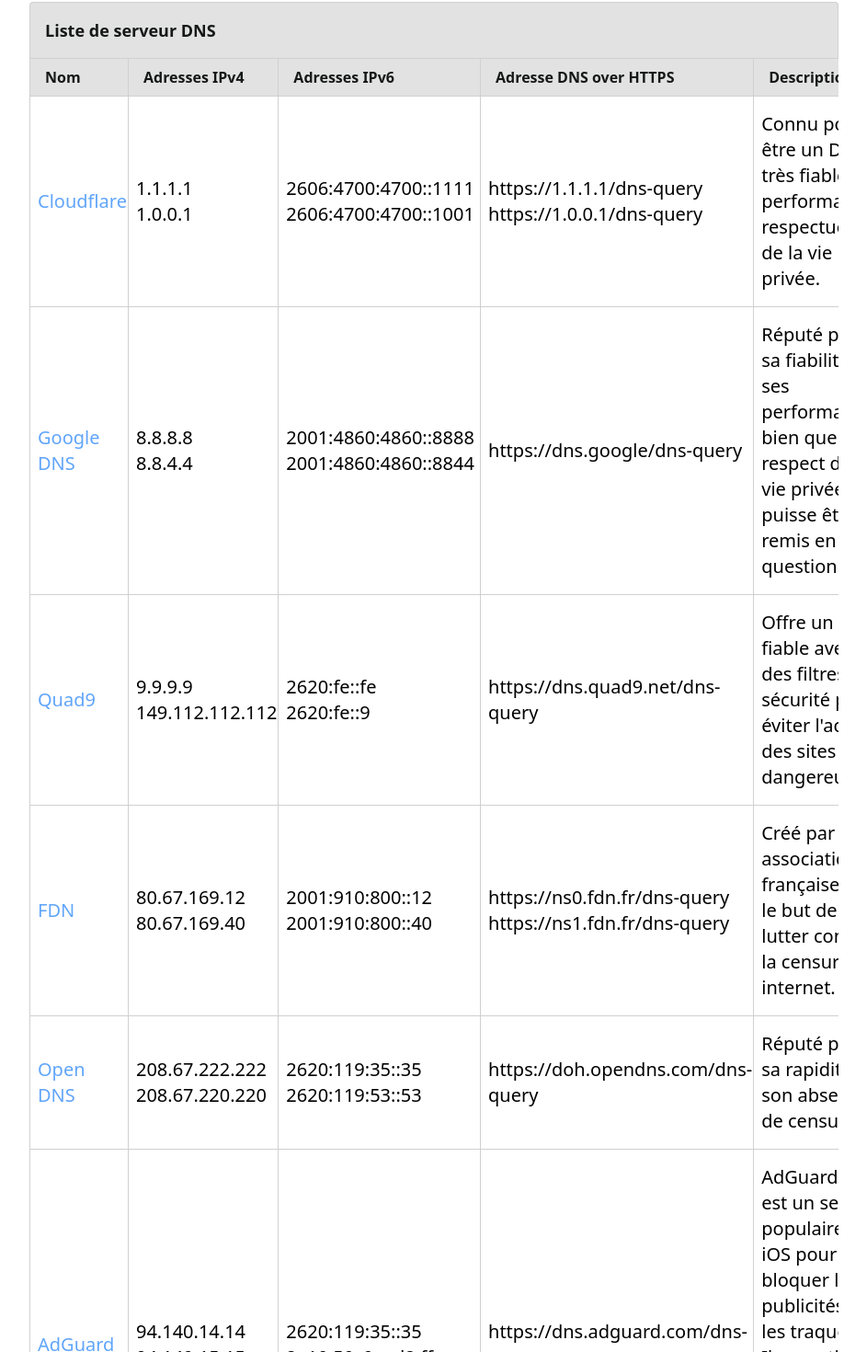
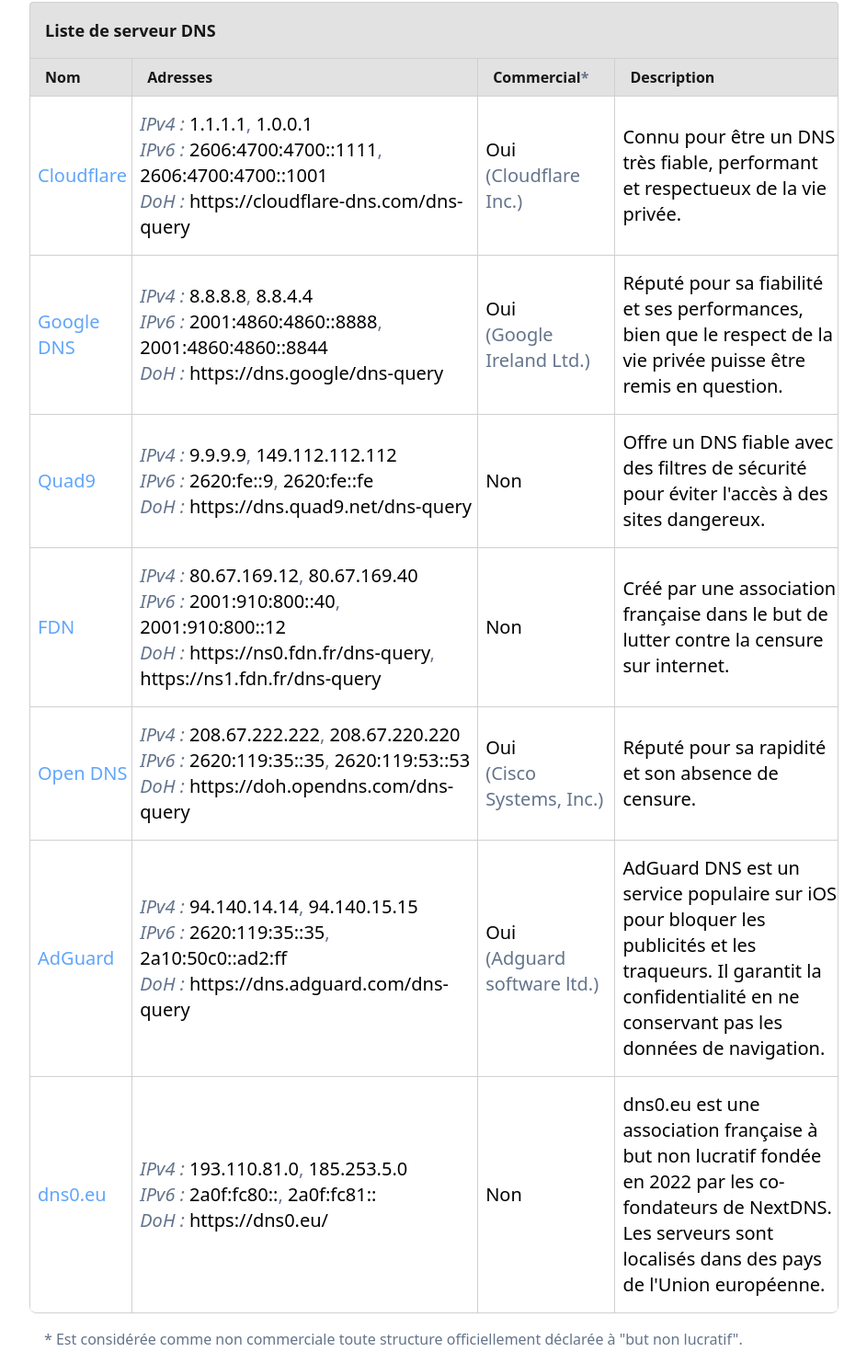
Before and after one commit to changetondns/changetondns.fr, a Vue app: page / in a window 1280 px wide. Shown: the part 6815-8285 px from the top of the page at 92% size, without its empty margins (168-1111 px from the left). Built offline with nearby package versions, Linux system fonts and the light colour scheme.

Commit message:
Modified: New column (Commercial) in table Modified: One column for all addresses

```diff
--- a/src/views/HomeView.vue
+++ b/src/views/HomeView.vue
@@ -311,13 +311,10 @@ export default {
                                 :class="{ 'border-black': !light_theme }">Nom
                             </th>
                             <th class="text-left pl-4 border border-[#d0d0d0]"
-                                :class="{ 'border-black': !light_theme }">Adresses IPv4
+                                :class="{ 'border-black': !light_theme }">Adresses
                             </th>
                             <th class="text-left pl-4 border border-[#d0d0d0]"
-                                :class="{ 'border-black': !light_theme }">Adresses IPv6
-                            </th>
-                            <th class="text-left pl-4 border border-[#d0d0d0]"
-                                :class="{ 'border-black': !light_theme }">Adresse DNS over HTTPS
+                                :class="{ 'border-black': !light_theme }">Commercial<span class="text-slate-500">*</span>
                             </th>
                             <th class="text-left pl-4 border border-[#d0d0d0]"
                                 :class="{ 'border-black': !light_theme }">Description
@@ -333,18 +330,19 @@ export default {
                             </td>
                             <td class="pl-2 py-4 border-x border-t border-[#d0d0d0]"
                                 :class="{ 'border-black': !light_theme }">
-                                1.1.1.1<br/>
-                                1.0.0.1
+                                <i class="text-slate-500">IPv4 :</i>
+                                1.1.1.1<span class="text-slate-500">,</span>
+                                1.0.0.1<br/>
+                                <i class="text-slate-500">IPv6 :</i>
+                                2606:4700:4700::1111<span class="text-slate-500">,</span>
+                                2606:4700:4700::1001<br/>
+                                <i class="text-slate-500">DoH :</i>
+                                https://cloudflare-dns.com/dns-query
                             </td>
                             <td class="pl-2 py-4 border-x border-t border-[#d0d0d0]"
                                 :class="{ 'border-black': !light_theme }">
-                                2606:4700:4700::1111&nbsp;<br/>
-                                2606:4700:4700::1001
-                            </td>
-                            <td class="pl-2 py-4 border-x border-t border-[#d0d0d0]"
-                                :class="{ 'border-black': !light_theme }">
-                                https://1.1.1.1/dns-query<br/>
-                                https://1.0.0.1/dns-query
+                                Oui<br />
+                                <span class="text-slate-500">(Cloudflare Inc.)</span>
                             </td>
                             <td class="pl-2 max-w-lg py-4 border-x border-t border-[#d0d0d0]"
                                 :class="{ 'border-black': !light_theme }">
@@ -360,17 +358,20 @@ export default {
                             </td>
                             <td class="pl-2 py-4 border-x border-t border-[#d0d0d0]"
                                 :class="{ 'border-black': !light_theme }">
-                                8.8.8.8<br/>
-                                8.8.4.4
+                                <i class="text-slate-500">IPv4 :</i>
+                                8.8.8.8<span class="text-slate-500">,</span>
+                                8.8.4.4<br/>
+                                <i class="text-slate-500">IPv6 :</i>
+                                2001:4860:4860::8888<span class="text-slate-500">,</span>
+                                2001:4860:4860::8844<br/>
+                                <i class="text-slate-500">DoH :</i>
+                                https://dns.google/dns-query
+
                             </td>
                             <td class="pl-2 py-4 border-x border-t border-[#d0d0d0]"
                                 :class="{ 'border-black': !light_theme }">
-                                2001:4860:4860::8888<br/>
-                                2001:4860:4860::8844
-                            </td>
-                            <td class="pl-2 py-4 border-x border-t border-[#d0d0d0]"
-                                :class="{ 'border-black': !light_theme }">
-                                https://dns.google/dns-query
+                                Oui<br />
+                                <span class="text-slate-500">(Google Ireland Ltd.)</span>
                             </td>
                             <td class="pl-2 max-w-lg py-4 border-t border-x border-[#d0d0d0]"
                                 :class="{ 'border-black': !light_theme }">
@@ -386,17 +387,18 @@ export default {
                             </td>
                             <td class="pl-2 py-4 border-x border-t border-[#d0d0d0]"
                                 :class="{ 'border-black': !light_theme }">
-                                9.9.9.9<br/>
-                                149.112.112.112
+                                <i class="text-slate-500">IPv4 :</i>
+                                9.9.9.9<span class="text-slate-500">,</span>
+                                149.112.112.112<br/>
+                                <i class="text-slate-500">IPv6 :</i>
+                                2620:fe::9<span class="text-slate-500">,</span>
+                                2620:fe::fe<br/>
+                                <i class="text-slate-500">DoH :</i>
+                                https://dns.quad9.net/dns-query
                             </td>
                             <td class="pl-2 py-4 border-x border-t border-[#d0d0d0]"
                                 :class="{ 'border-black': !light_theme }">
-                                2620:fe::fe<br/>
-                                2620:fe::9
-                            </td>
-                            <td class="pl-2 py-4 border-x border-t border-[#d0d0d0]"
-                                :class="{ 'border-black': !light_theme }">
-                                https://dns.quad9.net/dns-query
+                                Non
                             </td>
                             <td class="pl-2 max-w-lg py-4 border-t border-x border-[#d0d0d0]"
                                 :class="{ 'border-black': !light_theme }">
@@ -412,18 +414,20 @@ export default {
                             </td>
                             <td class="pl-2 py-4 border-x border-t border-[#d0d0d0]"
                                 :class="{ 'border-black': !light_theme }">
-                                80.67.169.12<br/>
-                                80.67.169.40
+                                <i class="text-slate-500">IPv4 :</i>
+                                80.67.169.12<span class="text-slate-500">,</span>
+                                80.67.169.40<br/>
+                                <i class="text-slate-500">IPv6 :</i>
+                                2001:910:800::40<span class="text-slate-500">,</span>
+                                2001:910:800::12<br/>
+                                <i class="text-slate-500">DoH :</i>
+                                https://ns0.fdn.fr/dns-query<span class="text-slate-500">,</span>
+                                https://ns1.fdn.fr/dns-query
+
                             </td>
                             <td class="pl-2 py-4 border-x border-t border-[#d0d0d0]"
                                 :class="{ 'border-black': !light_theme }">
-                                2001:910:800::12<br/>
-                                2001:910:800::40
-                            </td>
-                            <td class="pl-2 py-4 border-x border-t border-[#d0d0d0]"
-                                :class="{ 'border-black': !light_theme }">
-                                https://ns0.fdn.fr/dns-query <br />
-                                https://ns1.fdn.fr/dns-query
+                                Non
                             </td>
                             <td class="pl-2 max-w-lg py-4 border-t border-x border-[#d0d0d0]"
                                 :class="{ 'border-black': !light_theme }">
@@ -438,17 +442,19 @@ export default {
                             </td>
                             <td class="pl-2 py-4 border-x border-t border-[#d0d0d0]"
                                 :class="{ 'border-black': !light_theme }">
-                                208.67.222.222<br/>
-                                208.67.220.220
+                                <i class="text-slate-500">IPv4 :</i>
+                                208.67.222.222<span class="text-slate-500">,</span>
+                                208.67.220.220<br/>
+                                <i class="text-slate-500">IPv6 :</i>
+                                2620:119:35::35<span class="text-slate-500">,</span>
+                                2620:119:53::53<br/>
+                                <i class="text-slate-500">DoH :</i>
+                                https://doh.opendns.com/dns-query
                             </td>
                             <td class="pl-2 py-4 border-x border-t border-[#d0d0d0]"
                                 :class="{ 'border-black': !light_theme }">
-                                2620:119:35::35<br/>
-                                2620:119:53::53
-                            </td>
-                            <td class="pl-2 py-4 border-x border-t border-[#d0d0d0]"
-                                :class="{ 'border-black': !light_theme }">
-                                https://doh.opendns.com/dns-query
+                                Oui<br />
+                                <span class="text-slate-500">(Cisco Systems, Inc.)</span>
                             </td>
                             <td class="pl-2 max-w-lg py-4 border-t border-x border-[#d0d0d0]"
                                 :class="{ 'border-black': !light_theme }">
@@ -463,17 +469,19 @@ export default {
                             </td>
                             <td class="pl-2 py-4 border-x border-t border-[#d0d0d0]"
                                 :class="{ 'border-black': !light_theme }">
-                                94.140.14.14<br/>
-                                94.140.15.15
+                                <i class="text-slate-500">IPv4 :</i>
+                                94.140.14.14<span class="text-slate-500">,</span>
+                                94.140.15.15<br/>
+                                <i class="text-slate-500">IPv6 :</i>
+                                2620:119:35::35<span class="text-slate-500">,</span>
+                                2a10:50c0::ad2:ff<br/>
+                                <i class="text-slate-500">DoH :</i>
+                                https://dns.adguard.com/dns-query
                             </td>
                             <td class="pl-2 py-4 border-x border-t border-[#d0d0d0]"
                                 :class="{ 'border-black': !light_theme }">
-                                2620:119:35::35<br/>
-                                2a10:50c0::ad2:ff
-                            </td>
-                            <td class="pl-2 py-4 border-x border-t border-[#d0d0d0]"
-                                :class="{ 'border-black': !light_theme }">
-                                https://dns.adguard.com/dns-query
+                                Oui<br />
+                                <span class="text-slate-500">(Adguard software ltd.)</span>
                             </td>
                             <td class="pl-2 max-w-lg py-4 border-t border-x border-[#d0d0d0]"
                                 :class="{ 'border-black': !light_theme }">
@@ -489,17 +497,18 @@ export default {
                             </td>
                             <td class="pl-2 py-4 border-x border-t border-[#d0d0d0]"
                                 :class="{ 'border-black': !light_theme }">
-                                193.110.81.0<br/>
-                                185.253.5.0
+                                <i class="text-slate-500">IPv4 :</i>
+                                193.110.81.0<span class="text-slate-500">,</span>
+                                185.253.5.0<br/>
+                                <i class="text-slate-500">IPv6 :</i>
+                                2a0f:fc80::<span class="text-slate-500">,</span>
+                                2a0f:fc81::<br/>
+                                <i class="text-slate-500">DoH :</i>
+                                https://dns0.eu/
                             </td>
                             <td class="pl-2 py-4 border-x border-t border-[#d0d0d0]"
                                 :class="{ 'border-black': !light_theme }">
-                                2a0f:fc80::<br/>
-                                2a0f:fc81::
-                            </td>
-                            <td class="pl-2 py-4 border-x border-t border-[#d0d0d0]"
-                                :class="{ 'border-black': !light_theme }">
-                                https://dns0.eu/
+                                Non
                             </td>
                             <td class="pl-2 max-w-lg py-4 border-t border-x border-[#d0d0d0]"
                                 :class="{ 'border-black': !light_theme }">
@@ -511,6 +520,9 @@ export default {
                         </tbody>
                     </table>
                 </div>
+                <p class="mt-4 ml-4 max-w-4xl text-slate-500 font-medium">
+                    * Est considérée comme non commerciale toute structure officiellement déclarée à "but non lucratif".
+                </p>
             </div>
         </section>
 
```
